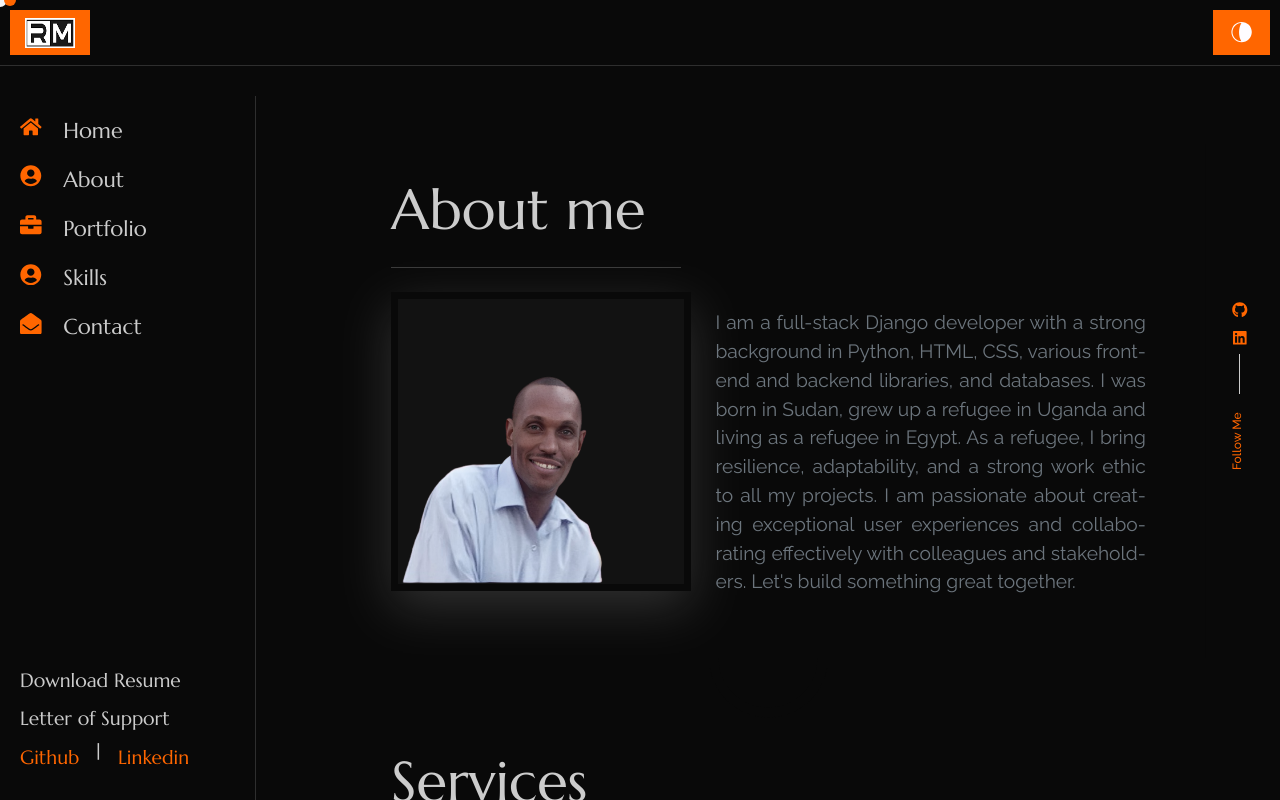
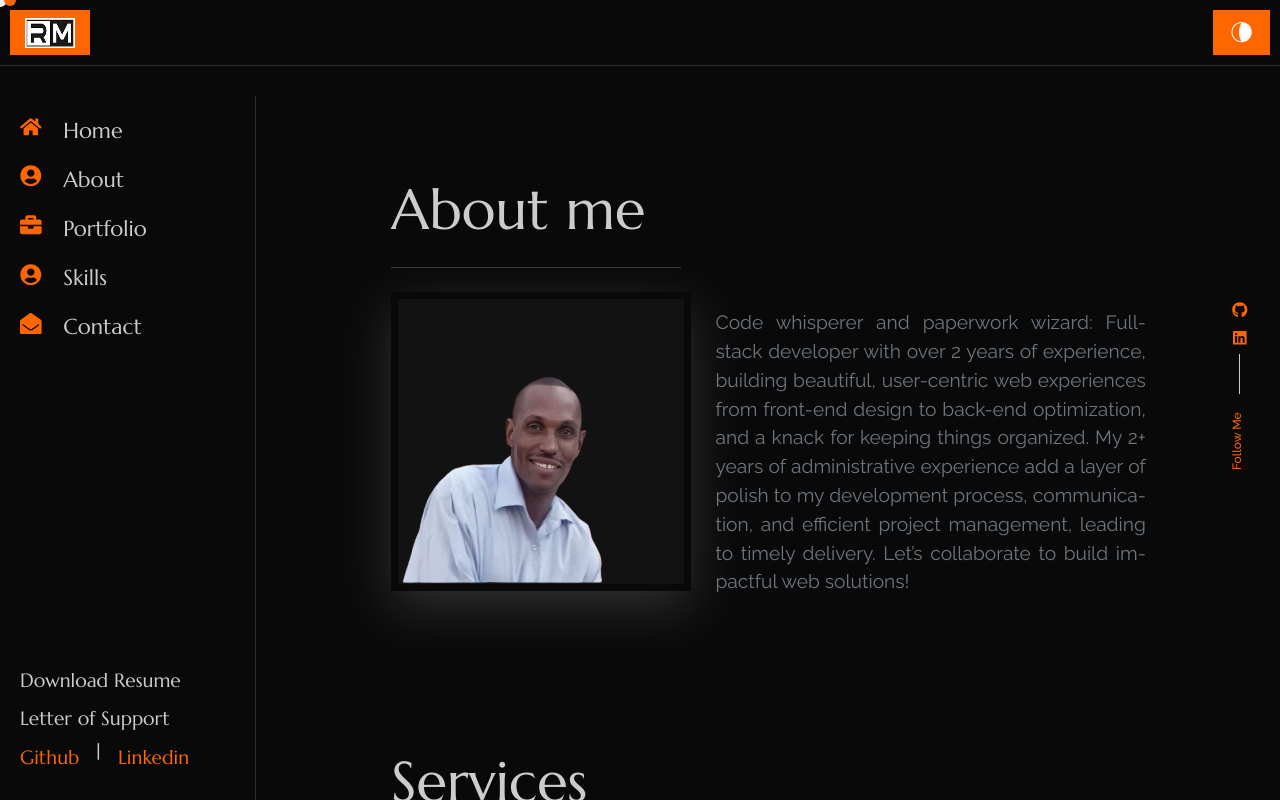
Before and after one commit to Murgany/myPortfolio, a React (Create React App) app: page /about in a window 1280 px wide. Shown: the top 800 px of the page. Built offline with nearby package versions, Linux system fonts and the light colour scheme.

Commit message:
Update content_option.js

```diff
--- a/src/content_option.js
+++ b/src/content_option.js
@@ -21,7 +21,7 @@ const introdata = {
 
 const dataabout = {
     title: "About myself",
-    aboutme: "I am a full-stack Django developer with a strong background in Python, HTML, CSS, various frontend and backend libraries, and databases. I was born in Sudan, grew up a refugee in Uganda and living as a refugee in Egypt. As a refugee, I bring resilience, adaptability, and a strong work ethic to all my projects. I am passionate about creating exceptional user experiences and collaborating effectively with colleagues and stakeholders. Let's build something great together.",
+    aboutme: "Code whisperer and paperwork wizard: Full-stack developer with over 2 years of experience, building beautiful, user-centric web experiences from front-end design to back-end optimization, and a knack for keeping things organized. My 2+ years of administrative experience add a layer of polish to my development process, communication, and efficient project management, leading to timely delivery. Let’s collaborate to build impactful web solutions!",
 };
 
 const certifications = [
```
